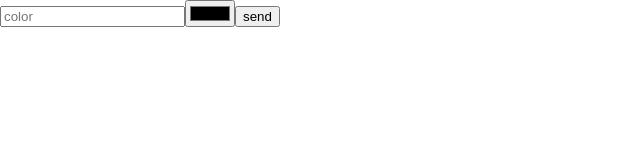
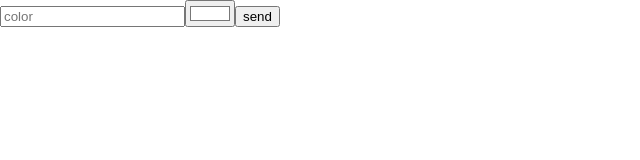
Before and after one commit to rafaolivaswizeline/course-react-js-essential-training, a React (Create React App) app: page / in a window 1280 px wide. Shown: the top 160 px of the page, without its empty margins (0-640 px from the left). Built offline with nearby package versions, Linux system fonts and the light colour scheme.

Commit message:
Creating controlled form elements

```diff
--- a/src/App.tsx
+++ b/src/App.tsx
@@ -1,22 +1,21 @@
-import { useRef } from 'react'
+import { useState } from 'react'
 import './App.css'
 
 function App() {
-  const color = useRef<HTMLInputElement>(null)
-  const text = useRef<HTMLInputElement>(null)
+  const [color, setColor] = useState('#ffffff')
+  const [text, setText] = useState('')
 
   function send() {
-    if (!color.current || !text.current) return
-    alert(`${color.current.value}, ${text.current.value}`)
-    color.current.value = ''
-    text.current.value = ''
+    alert(`${color}, ${text}`)
+    setColor('#ffffff')
+    setText('')
   }
 
   return (
     <>
       <form onSubmit={send}>
-        <input type="text" placeholder="color" ref={text} />
-        <input type="color" ref={color} />
+        <input type="text" placeholder="color" value={text} onChange={(event) => setText(event.target.value)} />
+        <input type="color" value={color} onChange={(event) => setColor(event.target.value)} />
         <button>send</button>
       </form>
     </>
```
